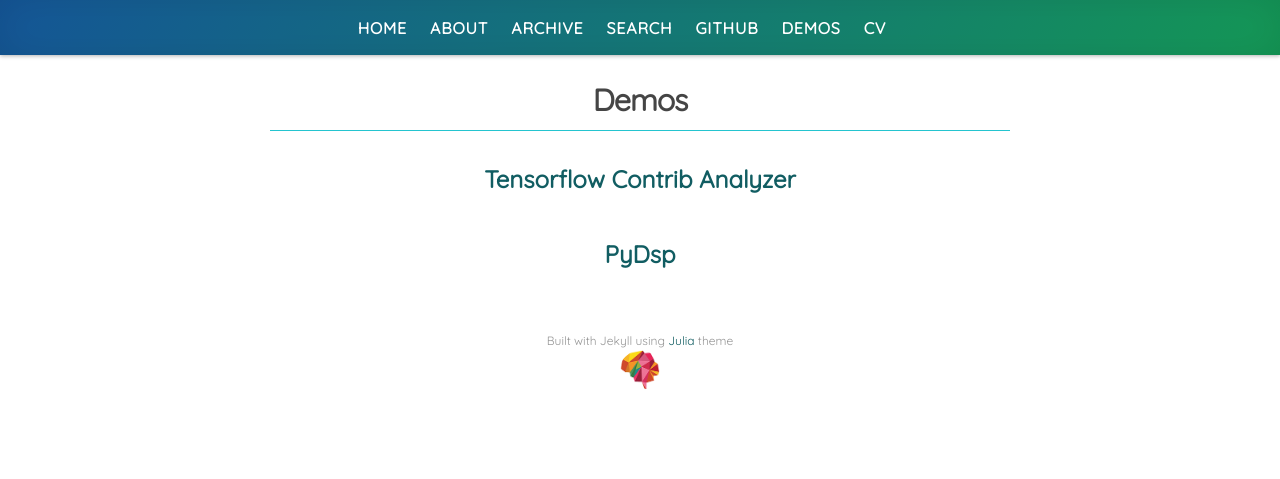
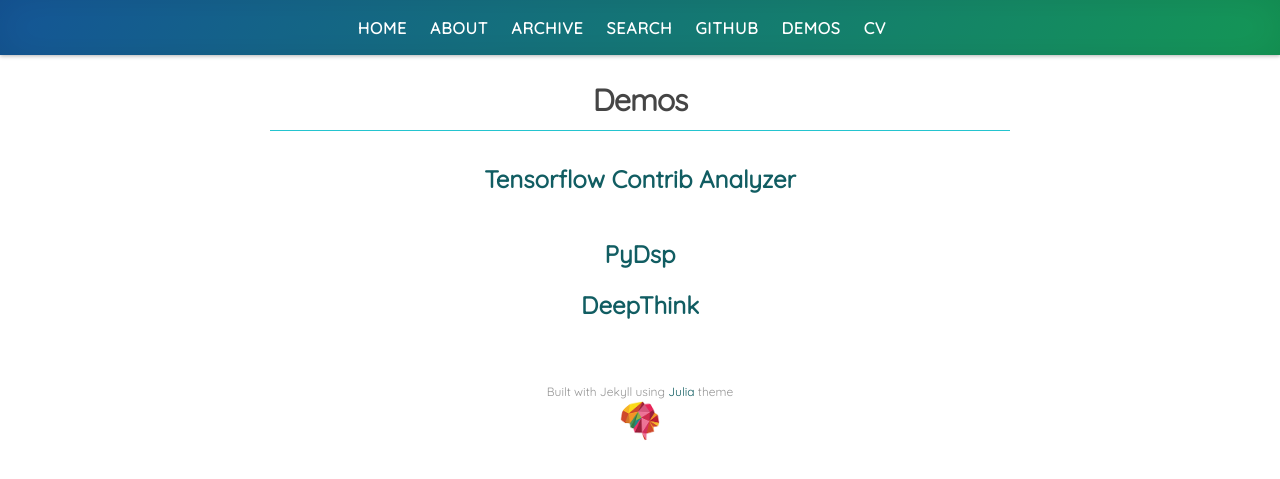
Before and after one commit to kingspp/kingspp.github.io, a Jekyll site: the page built from demos.html, in a window 1280 px wide. Shown: the top 479 px of the page. Built offline with Jekyll 4.4.1, drawn with Linux system fonts in a browser that asks for light colours; nearby versions of some CDN libraries.

Commit message:
Updated demos

```diff
--- a/demos.html
+++ b/demos.html
@@ -9,5 +9,6 @@
 	<div>
 		<h2><a href="https://tf-contrib-analyzer.herokuapp.com">Tensorflow Contrib Analyzer</a></h2><br/>
 		<h2><a href="https://pydsp.herokuapp.com">PyDsp</a></h2>
+		<h2><a href="https://kingspp.github.io/deepthink/">DeepThink</a></h2>
 	</div>
 </div>
```
